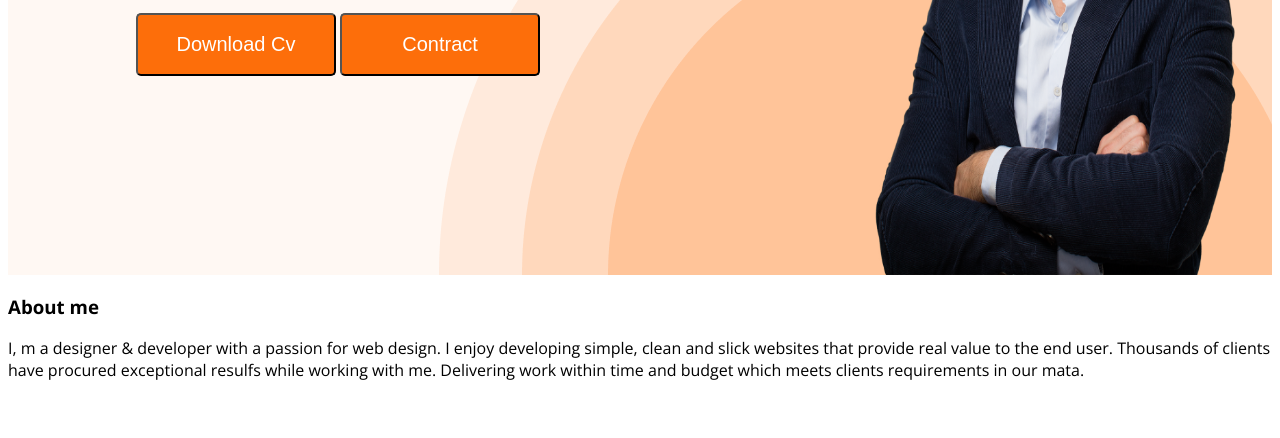
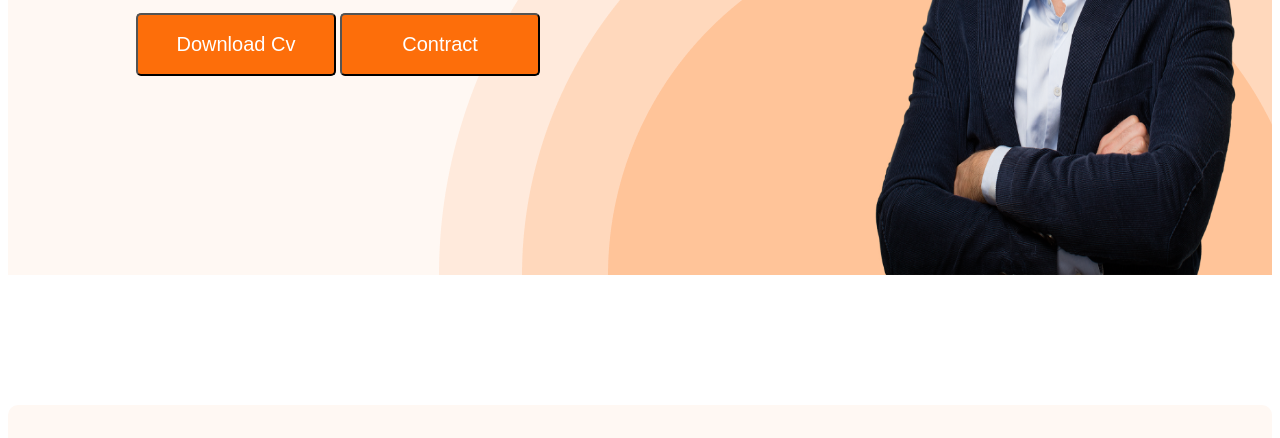
Before and after one commit to MdJowelAhmed/protfiloo, a plain HTML site: page index.html in a window 1280 px wide. Shown: the part 514-952 px from the top of the page. Before the commit the page ends 911 px from the top, so only its background shows below. Drawn offline with nearby package versions, Linux system fonts and the light colour scheme.

Commit message:
added about section

```diff
--- a/styles/portfileo.css
+++ b/styles/portfileo.css
@@ -22,7 +22,7 @@ body {
 /* nav raleted styles */
 nav {
     display: flex;
-   justify-content: space-between;
+    justify-content: space-between;
     align-items: center;
     margin: 0px 200px;
 }
@@ -57,41 +57,71 @@ nav a {
     background-position: bottom right;
 
 }
-.banner{
+
+.banner {
     padding: 30px 30px 0px 80px;
     display: flex;
     text-align: center;
     justify-content: space-between;
     j
 }
-.banner-containe{
+
+.banner-containe {
     max-width: 500px;
 }
-.profile-pic{
+
+.profile-pic {
     width: 400px;
     height: 600px;
 
 
 
 }
-.banner-greating{
+
+.banner-greating {
 
     width: 600px;
     font-size: 45px;
-   color: #474747;
-   margin-bottom: 5px;
-   margin-top: 100px;
+    color: #474747;
+    margin-bottom: 5px;
+    margin-top: 100px;
 }
-.banner-title{
+
+.banner-title {
     width: 600px;
     font-size: 70px;
     color: #181818;
     margin-top: 0px;
     margin-bottom: 0px;
 }
-.paara1{
+
+.paara1 {
     width: 400px;
     font-size: 18px;
     color: #757575;
     margin-top: 20px;
 }
+
+/* main section styles */
+/* about section styles */
+.about {
+    padding: 130px;
+    border-radius: 10px;
+    background: #FFF8F3;
+    margin: 130px 0px;
+}
+
+.section-title {
+    color: #181818;
+    text-align: center;
+    font-size: 35px;
+    font-weight: 700;
+
+}
+
+.para-about {
+    color: #757575;
+    text-align: center;
+    font-size: 18px;
+    font-weight: 400;
+}
```
